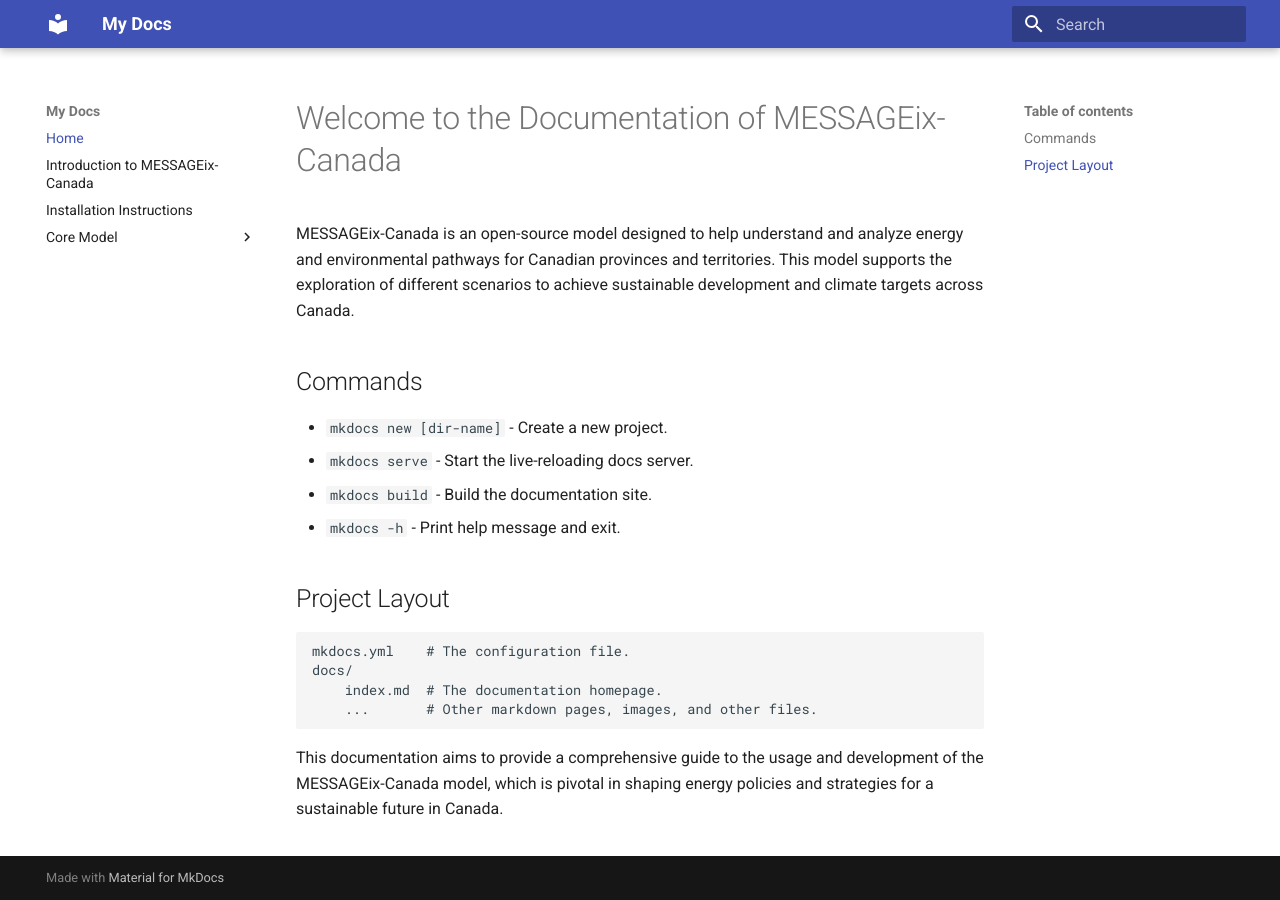
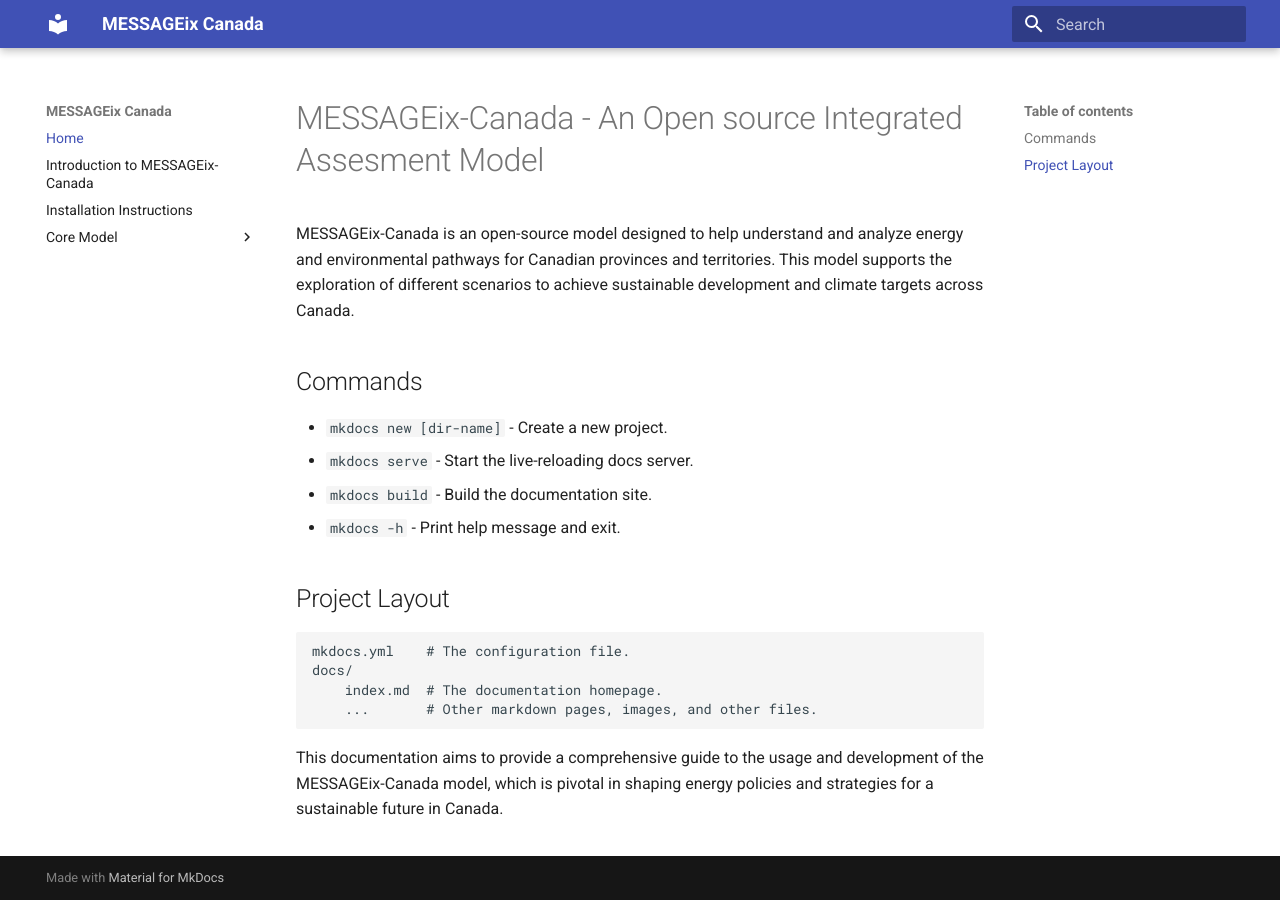
Before and after one commit to awais307/message-ix-canada, an MkDocs documentation site: the page built from docs/index.md, in a window 1280 px wide. Built offline with MkDocs 1.6.1 and Material for MkDocs 9.7.7, drawn with Linux system fonts in a browser that asks for light colours.

Commit message:
Update documentation

```diff
--- a/docs/index.md
+++ b/docs/index.md
@@ -1,4 +1,4 @@
-# Welcome to the Documentation of MESSAGEix-Canada
+# MESSAGEix-Canada - An Open source Integrated Assesment Model
 
 MESSAGEix-Canada is an open-source model designed to help understand and analyze energy and environmental pathways for Canadian provinces and territories. This model supports the exploration of different scenarios to achieve sustainable development and climate targets across Canada.
 
--- a/mkdocs.yml
+++ b/mkdocs.yml
@@ -1,4 +1,4 @@
-site_name: My Docs
+site_name: MESSAGEix Canada
 
 theme:
   name: material
```
